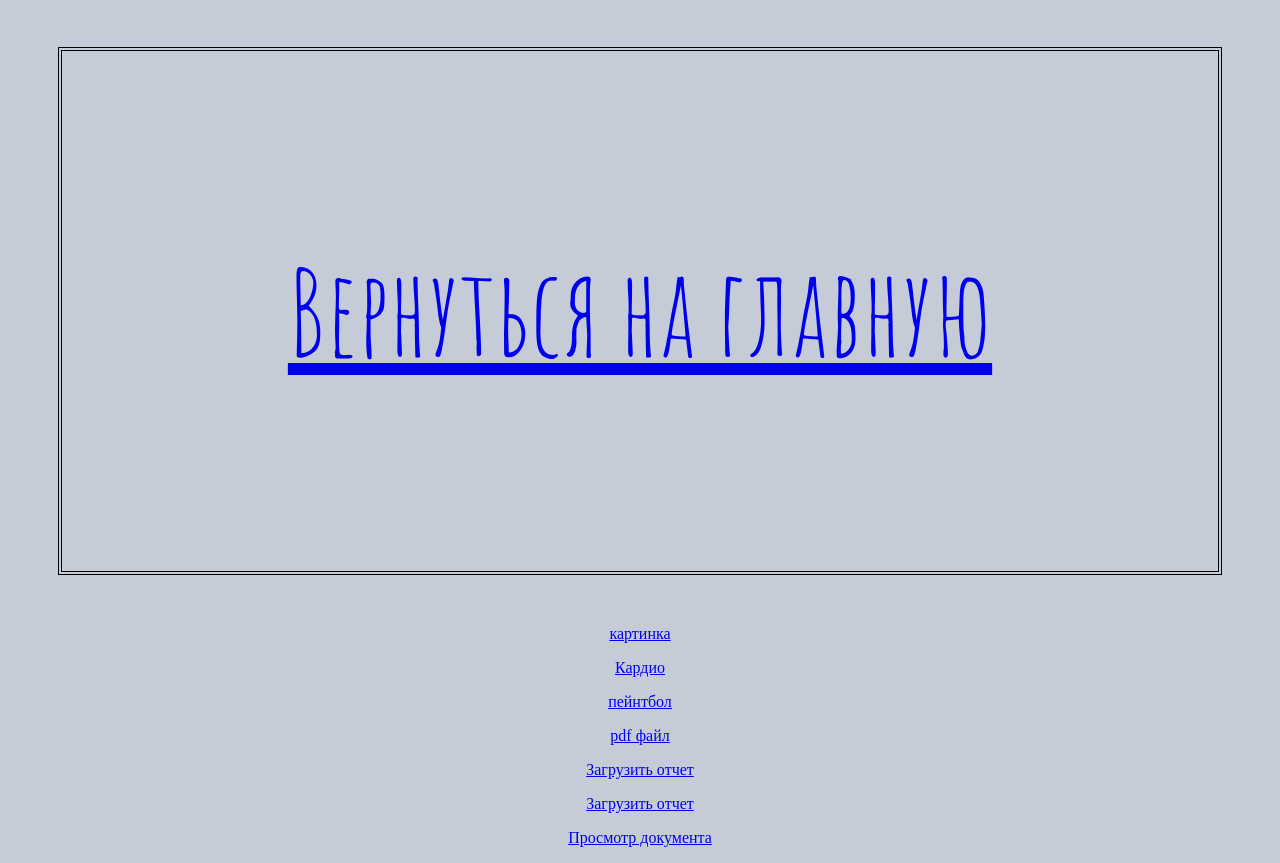
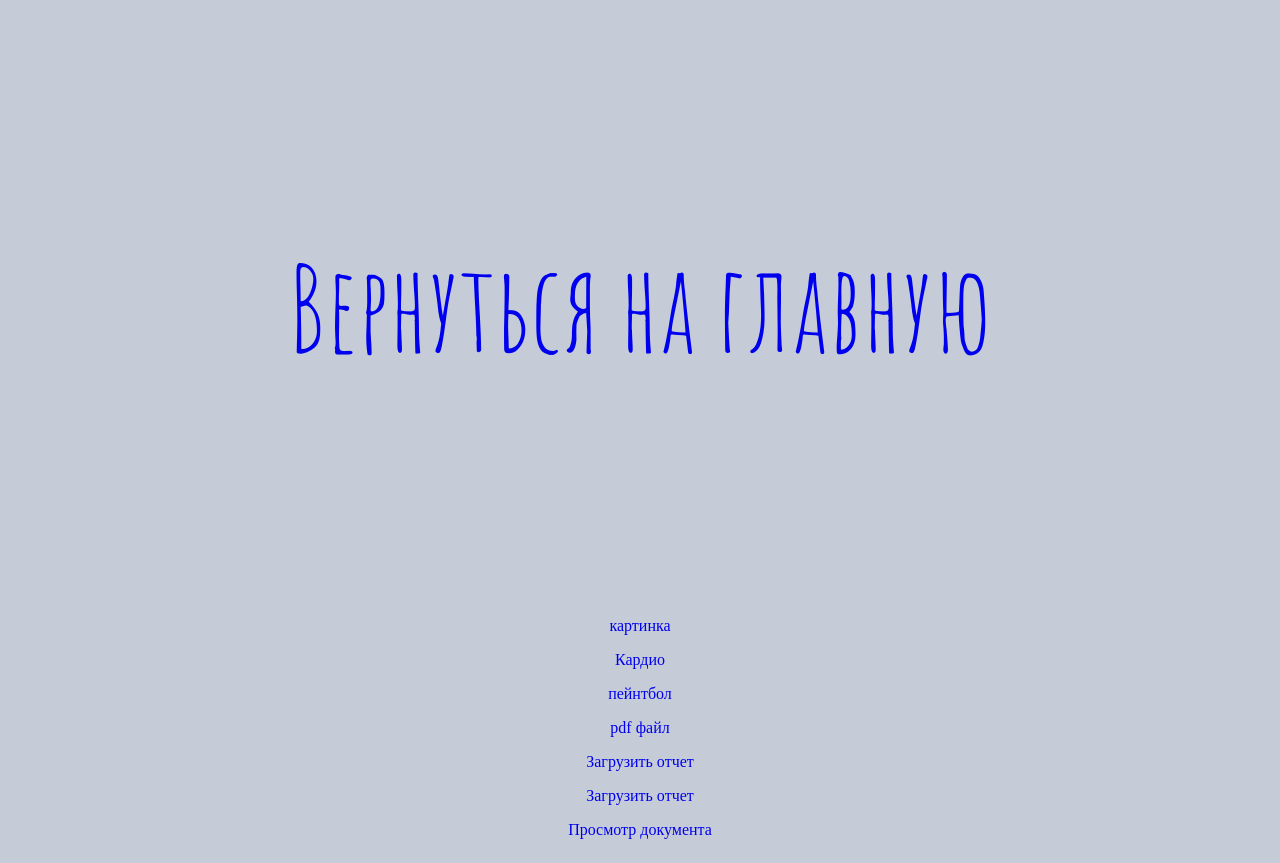
Before and after one commit to Aleh1/Aleh1.github.io, a plain HTML site: page i.html in a window 1280 px wide. Shown: the part 29-892 px from the top of the page. Drawn offline with Linux system fonts and the light colour scheme.

Commit message:
Add files via upload

```diff
--- a/css/m.css
+++ b/css/m.css
@@ -8,6 +8,9 @@ body{
 	margin:50px;
 	text-decoration: none;
 	color: green;
-	border: 4px double black; /* Параметры границы */
+
 	padding: 50px; /* Поля вокруг текста */
 }
+a{
+	text-decoration: none;
+}
```
